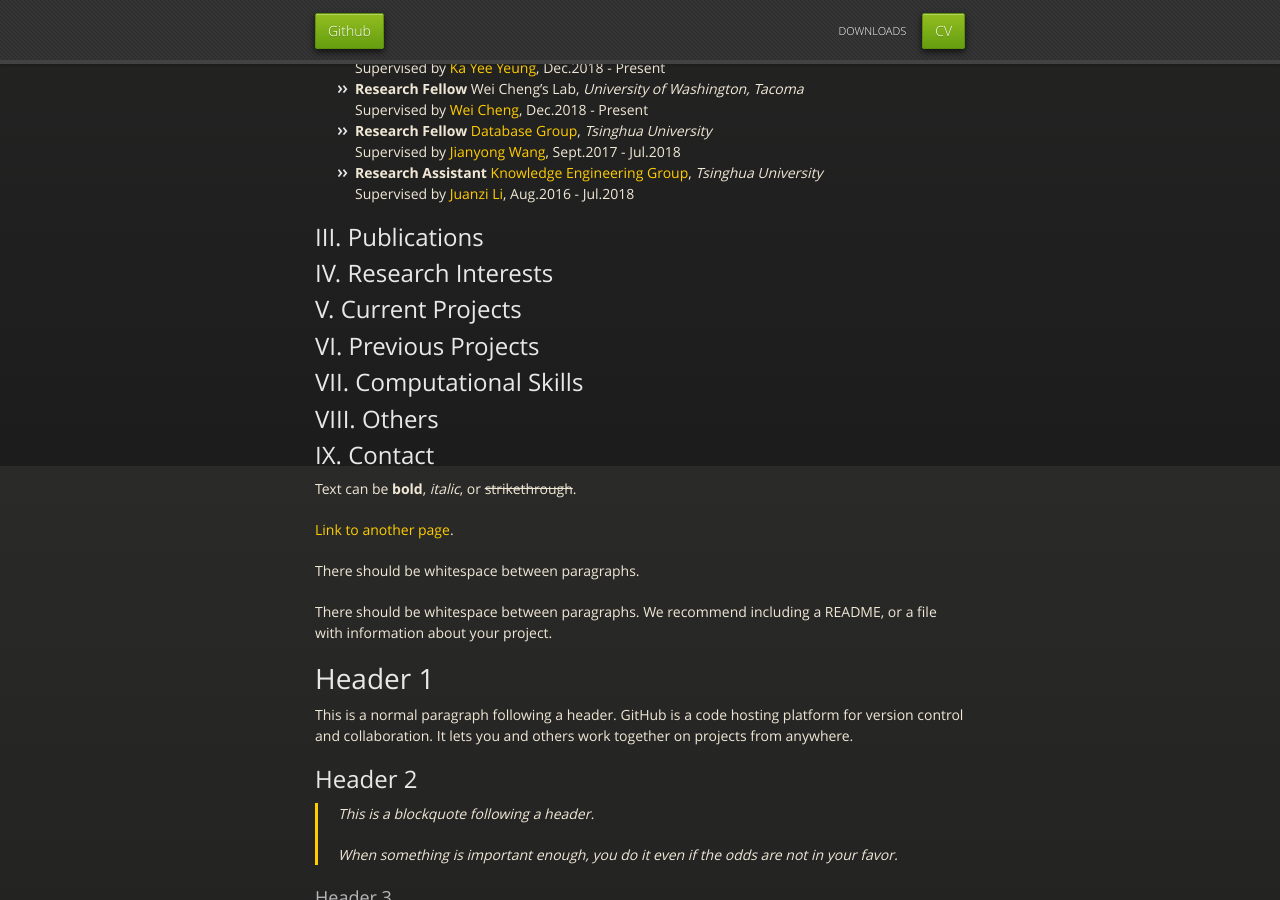
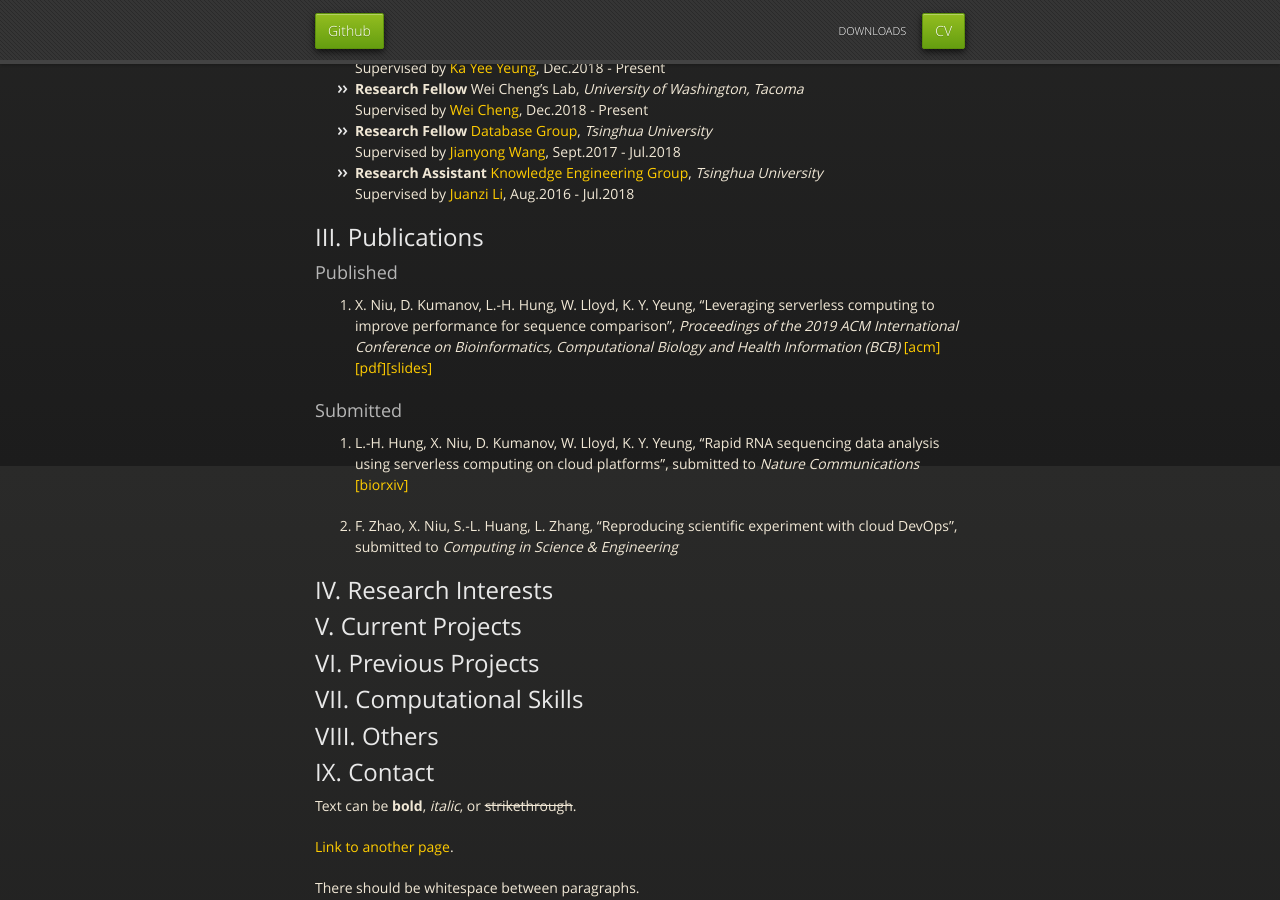
Before and after one commit to Egria/website, a Jekyll site: the page built from index.md, in a window 1280 px wide and 900 px high, scrolled down 434 px. Built offline with Jekyll 4.4.1, drawn with Linux system fonts in a browser that asks for light colours; our own code applies the rules of GitHub Pages for plain Markdown files.

Commit message:
Update index.md

```diff
--- a/index.md
+++ b/index.md
@@ -25,6 +25,16 @@ Supervised by [Juanzi Li](http://keg.cs.tsinghua.edu.cn/persons/ljz/), Aug.2016
 
 
 ## III. Publications
+
+### Published
+
+1. X. Niu, D. Kumanov, L.-H. Hung, W. Lloyd, K. Y. Yeung, "Leveraging serverless computing to improve performance for sequence comparison", _Proceedings of the 2019 ACM International Conference on Bioinformatics, Computational Biology and Health Information (BCB)_ [\[acm\]](https://dl.acm.org/citation.cfm?id=3343465)[\[pdf\]](https://github.com/Egria/website/raw/master/Serverless_ParBio_ACM_BCB.pdf)[\[slides\]](https://github.com/Egria/website/raw/master/BCB_slides%20_pdf.pdf)
+
+### Submitted
+
+2. L.-H. Hung, X. Niu, D. Kumanov, W. Lloyd, K. Y. Yeung, "Rapid RNA sequencing data analysis using serverless computing on cloud platforms", submitted to _Nature Communications_ [\[biorxiv\]](https://www.biorxiv.org/content/10.1101/576199v1.abstract)
+
+3. F. Zhao, X. Niu, S.-L. Huang, L. Zhang, "Reproducing scientific experiment with cloud DevOps", submitted to _Computing in Science & Engineering_
 
 ## IV. Research Interests
 
```
